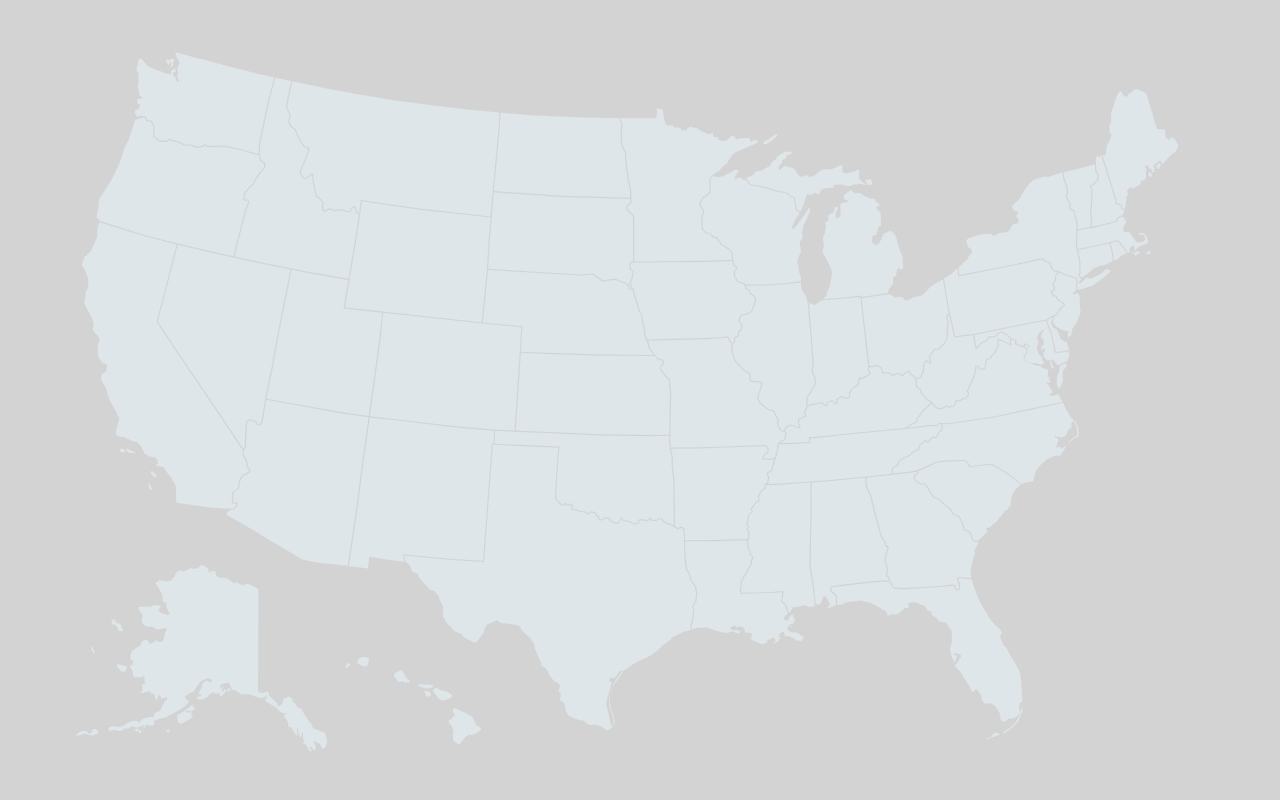
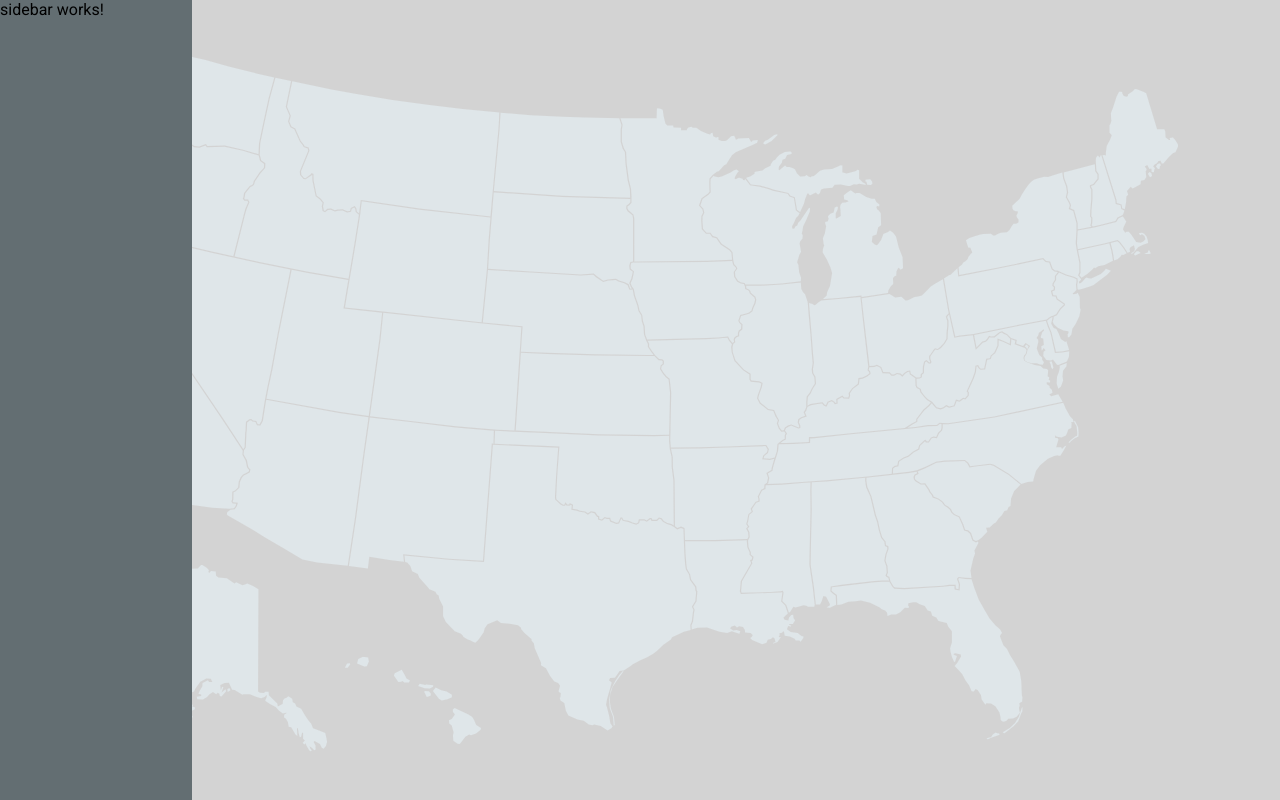
Before and after one commit to danbenson8/maps, an Angular app: page / in a window 1280 px wide. Built offline with nearby package versions, Linux system fonts and the light colour scheme; data requests are answered from the project's data file.

Commit message:
add sidebar style.

```diff
--- a/src/app/app.component.css
+++ b/src/app/app.component.css
@@ -7,3 +7,10 @@ app-map {
     align-items: center;
     justify-content: center;
 }
+
+app-sidebar {
+    position: absolute;
+    width: 15vw;
+    height: 100vh;
+    background-color: var(--american-river);
+}
--- a/src/app/app.component.html
+++ b/src/app/app.component.html
@@ -1 +1,2 @@
 <app-map></app-map>
+<app-sidebar></app-sidebar>
```
